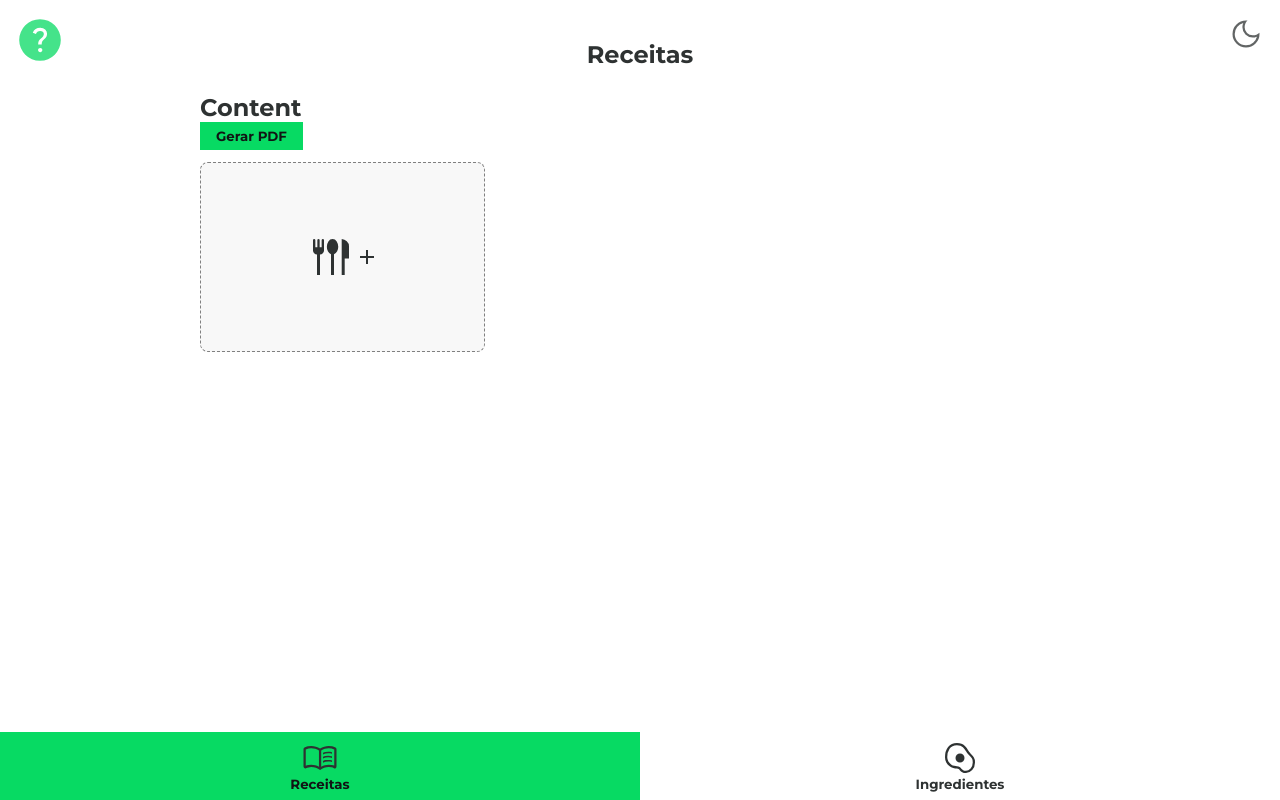
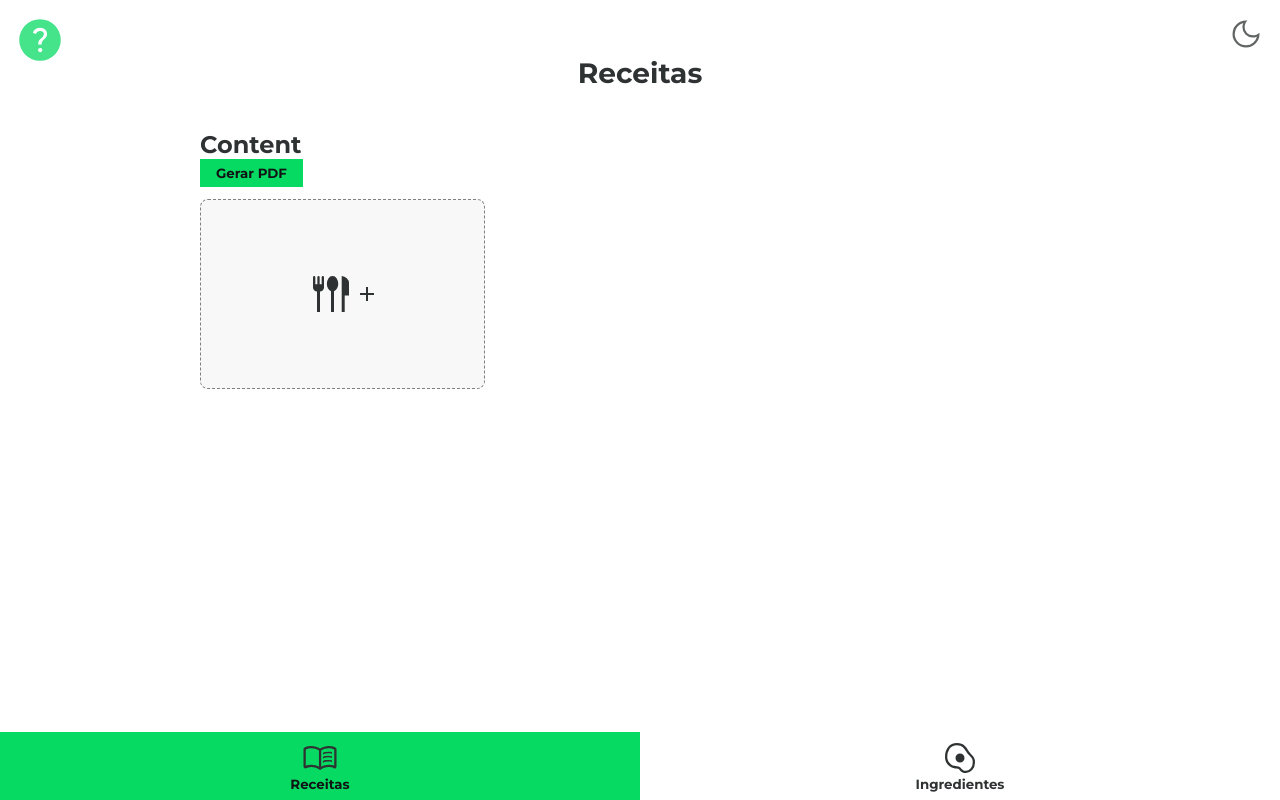
Before and after one commit to peedrofernandes/recipes-organizer, a React app: page /recipes in a window 1280 px wide. Built offline with nearby package versions, Linux system fonts and the light colour scheme; what @react-pdf/renderer would draw is missing.

Commit message:
Broken page component into smaller components

```diff
--- a/src/infra/ui/components/styles.ts
+++ b/src/infra/ui/components/styles.ts
@@ -20,6 +20,10 @@ export const Title = styled.div<{
       font-size: ${fontSizesLg[variant - 1]}px;
     }
   `}
+
+  text-align: ${({ variant }) => variant <= 2 ? "center" : "left"};
+  margin: ${({ variant }) => variant <= 2 ? "24px 0" : "8px 0"};
+  padding: ${({ variant }) => variant <= 2 ? "16px 0" : "8px 0"};
 
   color: ${({ theme }) => theme.main.contrastV1};
 `
--- a/src/infra/ui/hooks/useEvents.ts
+++ b/src/infra/ui/hooks/useEvents.ts
@@ -26,7 +26,7 @@ export default function useEvents() {
 
     deleteRecipeRequest: (id: Id) => setForm({ variant: "RecipeDeletion", id }),
 
-    generatePDFRequest: () => setForm({ variant: "PDFGeneration" }),
+    generatePdfRequest: () => setForm({ variant: "PDFGeneration" }),
 
     cancelRequest: () => setForm({ variant: null }),
 
@@ -70,7 +70,7 @@ export default function useEvents() {
       return recipeController.randomizeRecipes(adaptedRecipes, initialDate)
     },
 
-    generatePDF: async (adaptedRecipesWithDates: [AdaptedRecipe, Date][]) => {
+    generatePdf: async (adaptedRecipesWithDates: [AdaptedRecipe, Date][]) => {
       return recipeController.generatePDF(adaptedRecipesWithDates)
     }
   }), [])
--- /dev/null
+++ b/src/infra/ui/pages/HelpPage.tsx
@@ -0,0 +1,15 @@
+import React from "react"
+import { Link } from "react-router-dom"
+import Button from "../components/buttons/Button"
+import PageLayout from "./PageLayout"
+
+export default function HelpPage() {
+  return (
+    <PageLayout>
+      <h1>Start page</h1>
+      <Link to="/recipes">
+        <Button variant="styled" text="Go to dashboard" />
+      </Link>
+    </PageLayout>
+  )
+}
--- /dev/null
+++ b/src/infra/ui/pages/IngredientsPage.tsx
@@ -0,0 +1,57 @@
+import { AdaptedIngredient } from "@controllers/AdaptedTypes"
+import React from "react"
+import Card from "../components/cards/Card"
+import { Grid, GridItem } from "../components/MaterialGrid"
+import { Title } from "../components/styles"
+import PageLayout from "./PageLayout"
+
+type IngredientPageProps = {
+  ingredients: AdaptedIngredient[]
+  fetchIngredientsLoading: boolean
+  createIngredientLoading: boolean
+}
+
+export default function IngredientsPage(props: IngredientPageProps) {
+  return (
+    <PageLayout>
+      <Grid>
+        <GridItem rSpan={{ xs: 4, sm: 8, md: 12, lg: 12, xl: 12 }}>
+          <Title variant={1} as="h1">Ingredientes</Title>
+        </GridItem>
+
+
+        {props.fetchIngredientsLoading ? (
+          <GridItem span={4}>
+            <Card variant="Skeleton"/>
+          </GridItem>
+        ) : (
+          <>
+            {props.ingredients.map((ingredient) => {
+              return (
+                <GridItem span={4} key={ingredient.id}>
+                  <Card
+                    variant="Ingredient"
+                    ingredient={ingredient}
+                  />
+                </GridItem>
+              )
+            })}
+
+            {props.createIngredientLoading && (
+              <GridItem span={4}>
+                <Card variant="Loading" />
+              </GridItem>
+            )}
+
+            <GridItem span={4}>
+              <Card
+                variant="CreateIngredient"
+              />
+            </GridItem>
+          </>
+        )}
+
+      </Grid>
+    </PageLayout>
+  )
+}
--- a/src/infra/ui/pages/Page.tsx
+++ /dev/null
@@ -1,141 +0,0 @@
-import React, { useEffect } from "react"
-import styled from "styled-components"
-import Card from "../components/cards/Card"
-import { Grid, GridItem } from "../components/MaterialGrid"
-import PageLayout from "./PageLayout"
-import { Link } from "react-router-dom"
-import Button from "../components/buttons/Button"
-import useDataContext from "../hooks/useDataContext"
-import useEvents from "../hooks/useEvents"
-import PDFDocument from "../components/PDF"
-
-const Title = styled.h1`
-  padding: 24px 0;
-  text-align: center;
-`
-
-type PageProps = {
-  variant: "Help";
-} | {
-  variant: "Ingredients";
-} | {
-  variant: "Recipes";
-} | {
-  variant: "PDF"
-}
-
-export default function Page(props: PageProps) {
-  const { variant } = props
-  const { data } = useDataContext()
-  const { generatePDFRequest } = useEvents()
-
-  useEffect(() => {
-    console.log("Selected recipes updated: " + data.selectedRecipes)
-  }, [data.selectedRecipes])
-
-  switch (variant) {
-  case "Help": {
-    return (
-      <PageLayout>
-        <h1>Start page</h1>
-        <Link to="/recipes">
-          <Button variant="styled" text="Go to dashboard" />
-        </Link>
-      </PageLayout>
-    )
-  }
-  case "Ingredients": {
-    return (
-      <PageLayout>
-        <Title>Ingredientes</Title>
-
-        <Grid>
-
-          {data.loading.fetchIngredients ? (
-            <GridItem span={4}>
-              <Card variant="Skeleton"/>
-            </GridItem>
-          ) : (
-            <>
-              {data.ingredients.map((ingredient) => {
-                return (
-                  <GridItem span={4} key={ingredient.id}>
-                    <Card
-                      variant="Ingredient"
-                      ingredient={ingredient}
-                    />
-                  </GridItem>
-                )
-              })}
-
-              {data.loading.createIngredient && (
-                <GridItem span={4}>
-                  <Card variant="Loading" />
-                </GridItem>
-              )}
-
-              <GridItem span={4}>
-                <Card
-                  variant="CreateIngredient"
-                />
-              </GridItem>
-            </>
-          )}
-
-
-
-        </Grid>
-      </PageLayout>
-    )
-  }
-
-  case "Recipes": {
-
-    return (
-      <PageLayout>
-        <Title>Receitas</Title>
-        <Grid>
-
-          <GridItem rSpan={{xs: 4, sm: 8, md: 12, lg: 12, xl: 12}}>
-            <h1>Content</h1>
-            <Button
-              variant="styled"
-              text="Gerar PDF"
-              onClick={() => generatePDFRequest()}
-            />
-          </GridItem>
-
-          {data.loading.fetchRecipes && (
-            <GridItem span={4}>
-              <Card variant="Skeleton"/>
-            </GridItem>
-          )}
-
-          {data.recipes.map((recipe) => (
-            <GridItem span={4} key={recipe.id}>
-              <Card
-                variant="Recipe"
-                recipe={recipe}
-              />
-            </GridItem>
-          )
-          )}
-
-          {data.loading.createRecipe && (
-            <GridItem span={4}>
-              <Card variant="Loading" />
-            </GridItem>
-          )}
-
-          <GridItem span={4}>
-            <Card variant="CreateRecipe" />
-          </GridItem>
-        </Grid>
-      </PageLayout>
-    )
-  }
-  case "PDF": {
-    return <PDFDocument />
-  }
-  }
-}
--- /dev/null
+++ b/src/infra/ui/pages/Page/Page.tsx
@@ -0,0 +1,46 @@
+import React, { useEffect } from "react"
+import useDataContext from "../../hooks/useDataContext"
+import useEvents from "../../hooks/useEvents"
+import PDFDocument from "../../components/PDF"
+import IngredientsPage from "../IngredientsPage"
+import RecipesPage from "../RecipesPage"
+import HelpPage from "../HelpPage"
+
+type PageProps = {
+  variant: "Help" | "Ingredients" | "Recipes" | "PDF"
+}
+
+export function Page(props: PageProps) {
+  const { variant } = props
+  const { data } = useDataContext()
+  const { generatePdfRequest } = useEvents()
+
+  useEffect(() => {
+    console.log("Selected recipes updated: " + data.selectedRecipes)
+  }, [data.selectedRecipes])
+
+  switch (variant) {
+  case "Help": {
+    return <HelpPage />
+  }
+  case "Ingredients": {
+    return <IngredientsPage
+      ingredients={data.ingredients}
+      createIngredientLoading={data.loading.createIngredient}
+      fetchIngredientsLoading={data.loading.fetchIngredients}
+    />
+  }
+
+  case "Recipes": {
+    return <RecipesPage
+      recipes={data.recipes}
+      createRecipesLoading={data.loading.createRecipe}
+      fetchRecipesLoading={data.loading.fetchRecipes}
+      events={{ generatePdfRequest }}
+    />
+  }
+  case "PDF": {
+    return <PDFDocument />
+  }
+  }
+}
--- /dev/null
+++ b/src/infra/ui/pages/Page/index.tsx
@@ -0,0 +1,3 @@
+import { Page } from "./Page"
+
+export default Page
--- /dev/null
+++ b/src/infra/ui/pages/RecipesPage.tsx
@@ -0,0 +1,59 @@
+import { AdaptedRecipe } from "@controllers/AdaptedTypes"
+import React from "react"
+import Button from "../components/buttons/Button"
+import Card from "../components/cards/Card"
+import { Grid, GridItem } from "../components/MaterialGrid"
+import { Title } from "../components/styles"
+import PageLayout from "./PageLayout"
+
+type RecipesPageProps = {
+  recipes: AdaptedRecipe[]
+  fetchRecipesLoading: boolean
+  createRecipesLoading: boolean
+  events: { generatePdfRequest: () => void }
+}
+
+export default function RecipesPage(props: RecipesPageProps) {
+  return (
+    <PageLayout>
+      <Title variant={1} as="h1">Receitas</Title>
+      <Grid>
+
+        <GridItem rSpan={{xs: 4, sm: 8, md: 12, lg: 12, xl: 12}}>
+          <h1>Content</h1>
+          <Button
+            variant="styled"
+            text="Gerar PDF"
+            onClick={() => props.events.generatePdfRequest()}
+          />
+        </GridItem>
+
+        {props.fetchRecipesLoading && (
+          <GridItem span={4}>
+            <Card variant="Skeleton"/>
+          </GridItem>
+        )}
+
+        {props.recipes.map((recipe) => (
+          <GridItem span={4} key={recipe.id}>
+            <Card
+              variant="Recipe"
+              recipe={recipe}
+            />
+          </GridItem>
+        )
+        )}
+
+        {props.createRecipesLoading && (
+          <GridItem span={4}>
+            <Card variant="Loading" />
+          </GridItem>
+        )}
+
+        <GridItem span={4}>
+          <Card variant="CreateRecipe" />
+        </GridItem>
+      </Grid>
+    </PageLayout>
+  )
+}
```
